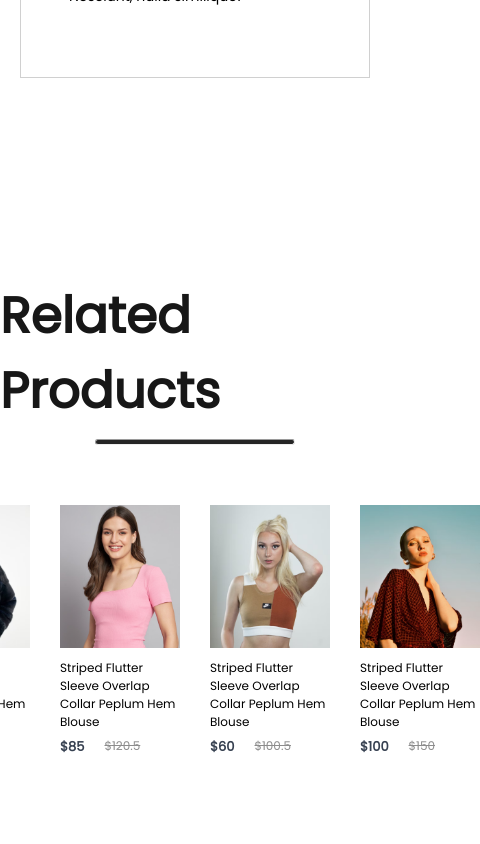
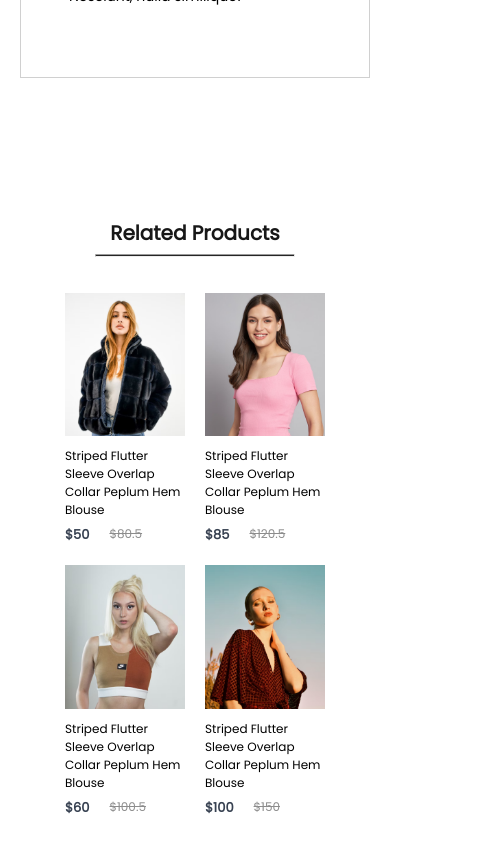
Before and after one commit to Laraib-Azmat/E-commerce_Garments, a React (Create React App) app: page /product/1 in a window 390 px wide. Shown: the part 1520-2364 px from the top of the page, 480 px wide, since content can reach past the window. Built offline with nearby package versions, Linux system fonts and the light colour scheme.

Commit message:
related Products responsive

```diff
--- a/src/Components/RelatedProducts/RelatedProducts.module.css
+++ b/src/Components/RelatedProducts/RelatedProducts.module.css
@@ -22,3 +22,62 @@
     display: flex;
     gap: 30px;
 }
+
+@media(max-width:1280px){
+
+    .RelatedProducts{
+        height: 80vh;
+    }
+    .RelatedProducts h1{
+        font-size: 40px;
+    }
+}
+
+@media(max-width:1024px){
+
+    .RelatedProducts{
+        height: 65vh;
+    }
+    .RelatedProducts h1{
+        font-size: 30px;
+    }
+    .RelatedProducts hr{
+        width: 250px;
+        height: 5px;
+    }
+    .relatedProducts-item{
+        margin-top: 40px;
+        gap: 20px;
+    }
+}
+
+@media(max-width:800px){
+
+    .RelatedProducts{
+        height: 50vh;
+        gap:6px
+    }
+    .RelatedProducts h1{
+        font-size: 20px;
+    }
+    .RelatedProducts hr{
+        width: 200px;
+        height: 3px;
+    }
+    .relatedProducts-item{
+        margin-top: 30px;
+        gap: 10px;
+    }
+}
+
+@media(max-width:500px){
+
+    .RelatedProducts{
+        height: 90vh;
+    }
+    .relatedProducts-item{
+        display: grid;
+        grid-template-columns: 1fr 1fr;
+        gap:20px
+    }
+}
```
Also changed, not shown: src/Components/RelatedProducts/RelatedProducts.js (renamed from src/Components/RelatedProducts/RelatedProducts.jsx).
